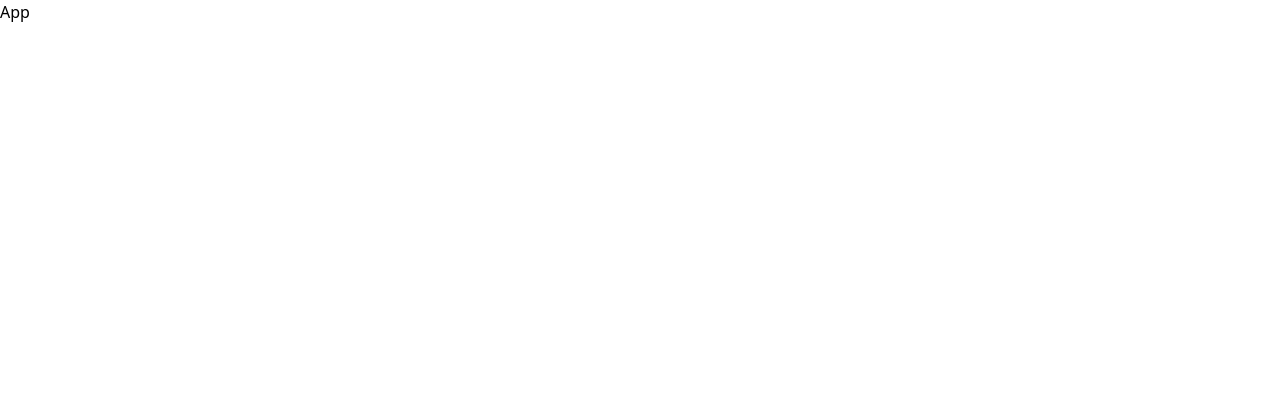
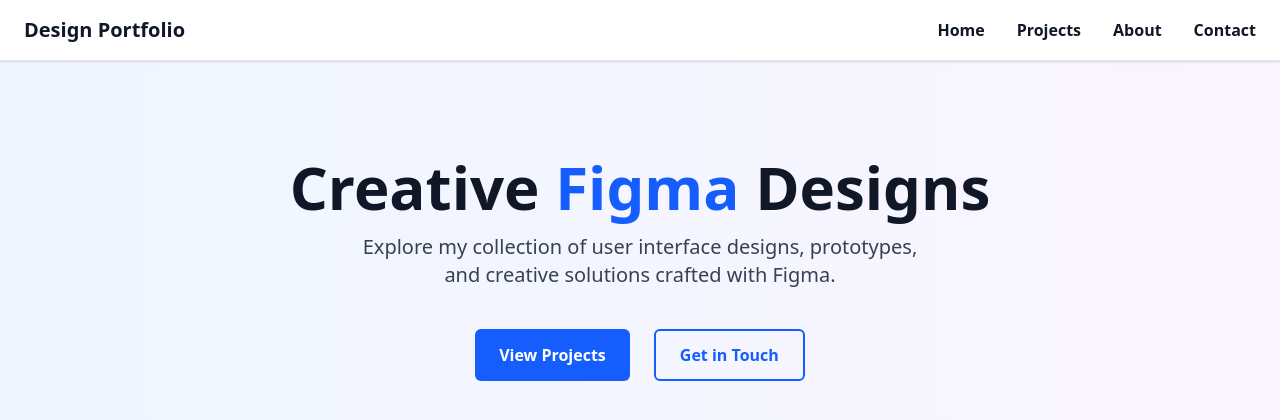
Before and after one commit to Prince-2028/Design-Portfolio, a React (Vite) app: page / in a window 1280 px wide. Shown: the top 420 px of the page. Built offline with nearby package versions, Linux system fonts and the light colour scheme.

Commit message:
feat header and main content

```diff
--- a/package.json
+++ b/package.json
@@ -13,6 +13,7 @@
     "@tailwindcss/vite": "^4.1.10",
     "react": "^19.1.0",
     "react-dom": "^19.1.0",
+    "react-icons": "^5.5.0",
     "tailwindcss": "^4.1.10"
   },
   "devDependencies": {
--- a/src/App.jsx
+++ b/src/App.jsx
@@ -1,7 +1,12 @@
-import React from "react";
-
+import Header from "./component/Header";
+import CreativeDesign from "./component/CreativeDesign";
 const App = () => {
-  return <div>App</div>;
+  return (
+    <>
+      <Header />
+      <CreativeDesign />
+    </>
+  );
 };
 
 export default App;
--- /dev/null
+++ b/src/component/CreativeDesign.jsx
@@ -0,0 +1,25 @@
+const CreativeDesign = () => {
+  return (
+    <div className="min-h-screen bg-gradient-to-r from-blue-50 to-purple-50">
+      <main className="flex flex-col items-center justify-center text-center px-6 py-24 max-w-4xl mx-auto">
+        <h2 className="text-5xl md:text-6xl font-extrabold text-gray-900 mb-4">
+          Creative <span className="text-blue-600">Figma</span> Designs
+        </h2>
+        <p className="max-w-xl text-gray-700 text-lg md:text-xl mb-10">
+          Explore my collection of user interface designs, prototypes, and
+          creative solutions crafted with Figma.
+        </p>
+        <div className="flex space-x-6">
+          <button className="bg-blue-600 text-white font-semibold rounded-md px-6 py-3 hover:bg-blue-700 transition">
+            View Projects
+          </button>
+          <button className="border-2 border-blue-600 text-blue-600 font-semibold rounded-md px-6 py-3 hover:bg-blue-50 transition">
+            Get in Touch
+          </button>
+        </div>
+      </main>
+    </div>
+  );
+};
+
+export default CreativeDesign;
--- /dev/null
+++ b/src/component/Header.jsx
@@ -0,0 +1,131 @@
+import { useState } from "react";
+
+const Header = () => {
+  const [isOpen, setIsOpen] = useState(false);
+
+  return (
+    <header className="bg-white border-b border-gray-200 shadow-sm sticky top-0 z-50">
+      <div className="flex justify-between items-center px-6 py-4">
+        <h1 className="text-xl font-bold text-gray-900 select-none">
+          <a href="#home">Design Portfolio</a>
+        </h1>
+
+        {/* Desktop Nav */}
+        <nav className="hidden md:flex">
+          <ul className="flex space-x-8 text-gray-900 font-semibold text-base">
+            <li>
+              <a
+                href="#home"
+                className="hover:text-blue-600 transition cursor-pointer"
+              >
+                Home
+              </a>
+            </li>
+            <li>
+              <a
+                href="#projects"
+                className="hover:text-blue-600 transition cursor-pointer"
+              >
+                Projects
+              </a>
+            </li>
+            <li>
+              <a
+                href="#about"
+                className="hover:text-blue-600 transition cursor-pointer"
+              >
+                About
+              </a>
+            </li>
+            <li>
+              <a
+                href="#contact"
+                className="hover:text-blue-600 transition cursor-pointer"
+              >
+                Contact
+              </a>
+            </li>
+          </ul>
+        </nav>
+
+        {/* Mobile Menu Button */}
+        <button
+          className="md:hidden text-gray-800 focus:outline-none"
+          onClick={() => setIsOpen(!isOpen)}
+        >
+          {isOpen ? (
+            <svg
+              className="w-6 h-6"
+              fill="none"
+              stroke="currentColor"
+              viewBox="0 0 24 24"
+            >
+              <path
+                strokeLinecap="round"
+                strokeLinejoin="round"
+                strokeWidth={2}
+                d="M6 18L18 6M6 6l12 12"
+              />
+            </svg>
+          ) : (
+            <svg
+              className="w-6 h-6"
+              fill="none"
+              stroke="currentColor"
+              viewBox="0 0 24 24"
+            >
+              <path
+                strokeLinecap="round"
+                strokeLinejoin="round"
+                strokeWidth={2}
+                d="M4 6h16M4 12h16M4 18h16"
+              />
+            </svg>
+          )}
+        </button>
+      </div>
+
+      {/* Mobile Nav */}
+      <div
+        className={`md:hidden px-6 pt-2 pb-4 ${isOpen ? "block" : "hidden"}`}
+      >
+        <ul className="space-y-4 text-gray-900 font-semibold text-base">
+          <li>
+            <a
+              href="#home"
+              className="hover:text-blue-600 transition cursor-pointer"
+            >
+              Home
+            </a>
+          </li>
+          <li>
+            <a
+              href="#projects"
+              className="hover:text-blue-600 transition cursor-pointer"
+            >
+              Projects
+            </a>
+          </li>
+          <li>
+            <a
+              href="#about"
+              className="hover:text-blue-600 transition cursor-pointer"
+            >
+              About
+            </a>
+          </li>
+          <li>
+            <a
+              href="#contact"
+              className="hover:text-blue-600 transition cursor-pointer"
+            >
+              Contact
+            </a>
+          </li>
+        </ul>
+      </div>
+    </header>
+  );
+};
+
+export default Header;
```
Also changed, not shown: 1 other file (tests, documents, lock files or other folders).
